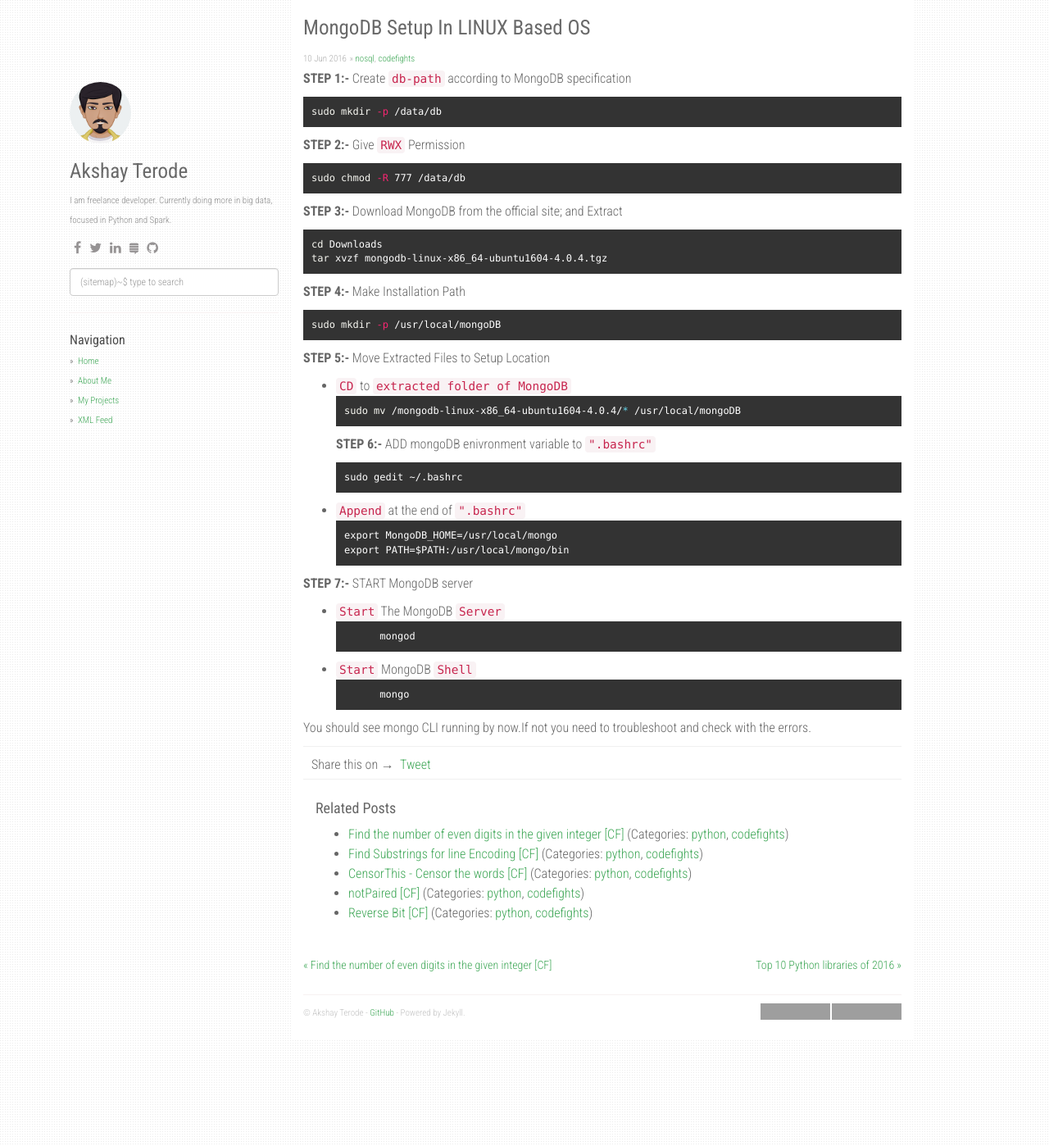
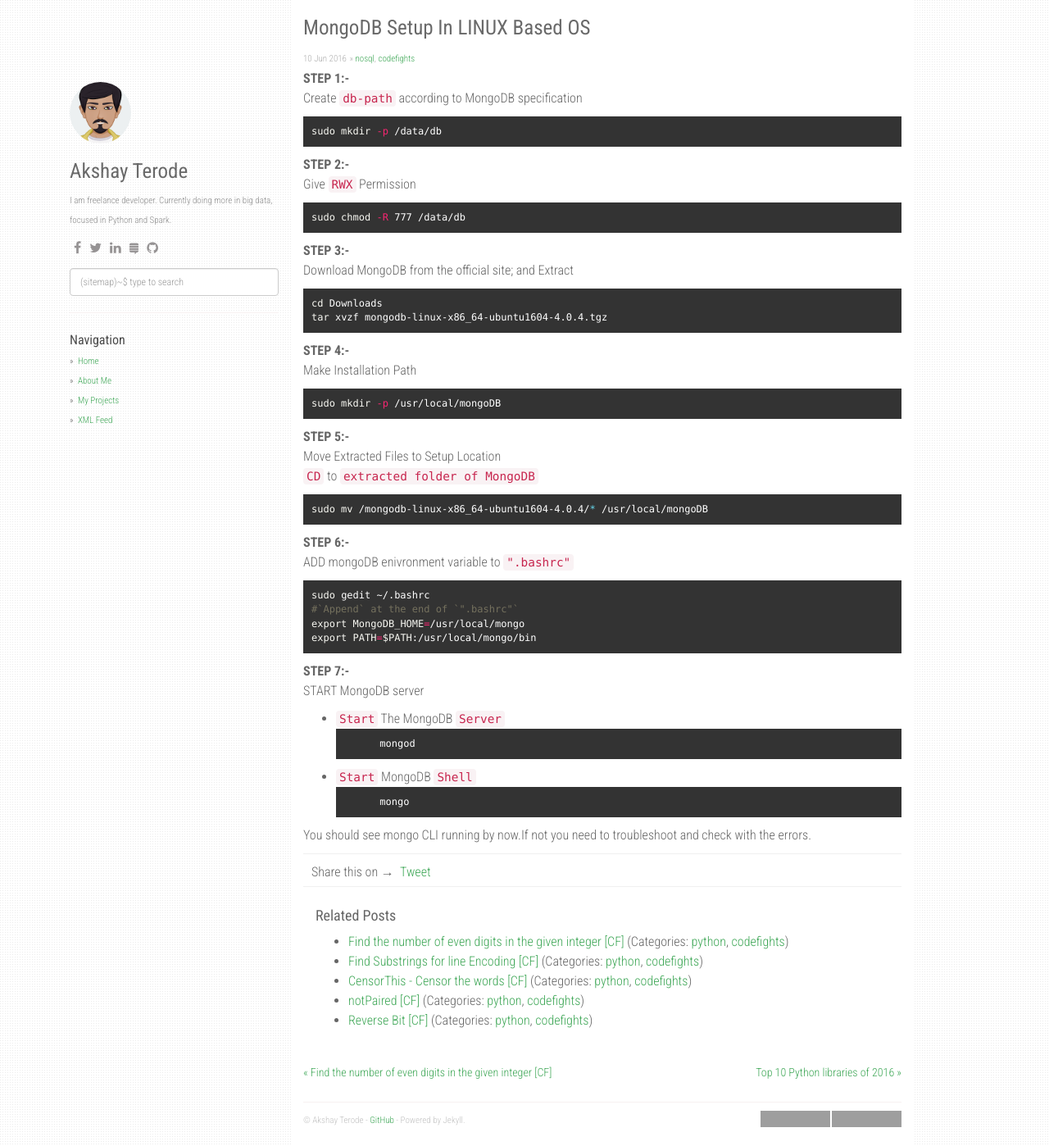
Before and after one commit to terodea/terodea.github.io, a Jekyll site: the page built from _posts/2016-06-11-mongodb-nosql-setup.md, in a window 1280 px wide and 1398 px high. Shown: the whole window at 82% size. Built offline with Jekyll 4.4.1, drawn with Linux system fonts in a browser that asks for light colours; nearby versions of some CDN libraries; comment, search, counter and statistics services are not loaded; grey boxes are pictures that could not be loaded.

Commit message:
MongoDB Setup Instruction Added

````diff
--- a/_posts/2016-06-11-get-month-name-cf.md
+++ b/_posts/2016-06-11-mongodb-nosql-setup.md
@@ -5,21 +5,21 @@
 categories: [nosql, codefights]
 ---
 
-**STEP 1:-**
+**STEP 1:-** <br>
 Create `db-path` according to MongoDB specification
 
 ```shell
 sudo mkdir -p /data/db
 ```
 
-**STEP 2:-**
+**STEP 2:-** <br>
 Give `RWX` Permission
 
 ```shell
 sudo chmod -R 777 /data/db
 ```
 
-**STEP 3:-**
+**STEP 3:-** <br>
 Download MongoDB from the official site; and Extract
 
 ```shell
@@ -27,32 +27,30 @@
 tar xvzf mongodb-linux-x86_64-ubuntu1604-4.0.4.tgz
 ```
 
-**STEP 4:-**
+**STEP 4:-** <br>
 Make Installation Path
 
 ```shell
 sudo mkdir -p /usr/local/mongoDB
 ```
 
-**STEP 5:-**
-Move Extracted Files to Setup Location
-- `CD` to `extracted folder of MongoDB`
+**STEP 5:-** <br>
+Move Extracted Files to Setup Location <br>
+`CD` to `extracted folder of MongoDB`
 ```shell
 sudo mv /mongodb-linux-x86_64-ubuntu1604-4.0.4/* /usr/local/mongoDB
 ```
-**STEP 6:-**
+**STEP 6:-** <br>
 ADD mongoDB enivronment variable to `".bashrc"`
-```
+```shell
 sudo gedit ~/.bashrc
-```
-- `Append` at the end of `".bashrc"`
-```
+#`Append` at the end of `".bashrc"`
 export MongoDB_HOME=/usr/local/mongo
 export PATH=$PATH:/usr/local/mongo/bin
 ```
 
 
-**STEP 7:-**
+**STEP 7:-** <br>
 START MongoDB server
 * `Start` The MongoDB `Server`
     ```
````
